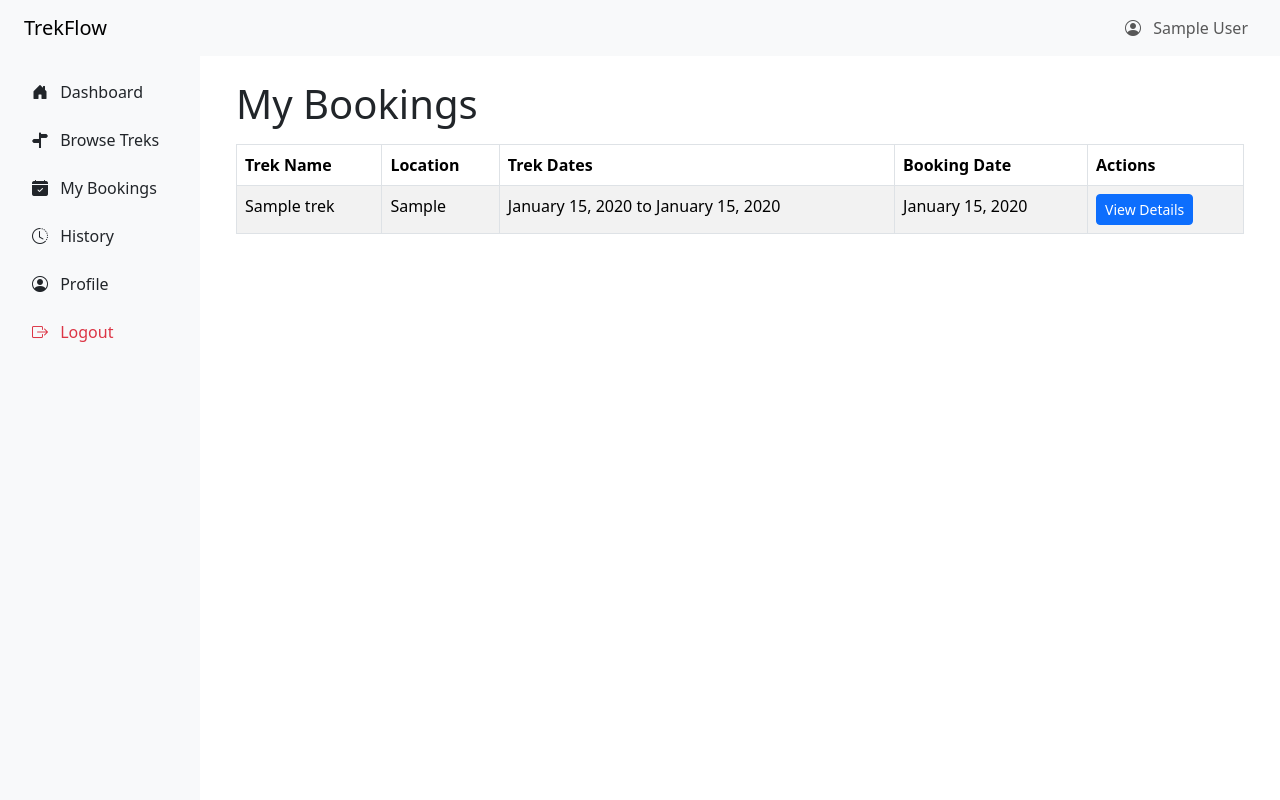
After one commit to 25f2000889/trekking-management-app, a Flask app: template templates/trekker/my_bookings.html in a window 1280 px wide. The commit adds this page. Run offline with Flask 3, Linux system fonts and the light colour scheme; the template is opened without the code that fills it: values that come from a table or form of the project are taken from there, others are empty; the visitor is signed in with stand-in values (Sample User, id 1); tables that the repository leaves empty hold one stand-in row (values such as "Sample post"); parts of the project's set-up code (start-up, migrations or seed data) failed here and were passed over; some libraries are stand-ins or nearby versions.

Commit message:
Milestone-4 TMA: User Dashboard and Trek Booking System (Implement user see their current bookings and booking history)

```diff
--- a/templates/components/trekker/sidebar.html
+++ b/templates/components/trekker/sidebar.html
@@ -11,6 +11,20 @@
             <a class="nav-link primary" href="{{ url_for('trekker.treks') }}">
                 <i class="bi bi-signpost-split-fill me-2"></i>
                 Browse Treks
+            </a>
+        </div>
+
+        <div class="w-100 py-2 px-3 {% if tab == 'my_bookings' %}active{% endif %}">
+            <a class="nav-link primary" href="{{ url_for('trekker.my_bookings') }}">
+                <i class="bi bi-calendar-check-fill me-2"></i>
+                My Bookings
+            </a>
+        </div>
+
+        <div class="w-100 py-2 px-3 {% if tab == 'history' %}active{% endif %}">
+            <a class="nav-link primary" href="{{ url_for('trekker.history') }}">
+                <i class="bi bi-clock-history me-2"></i>
+                History
             </a>
         </div>
 
--- /dev/null
+++ b/templates/trekker/my_bookings.html
@@ -0,0 +1,38 @@
+{% extends "trekker/base.html" %}
+
+{% block title %}My Bookings{% endblock %}
+
+{% block content %}
+<div class="container">
+    <h1 class="mb-3">My Bookings</h1>
+    {% include "components/shared/alerts.html" %}
+    {% if trek_bookings|length > 0 %}
+        <table class="table table-striped table-bordered">
+            <thead>
+                <tr>
+                    <th scope="col">Trek Name</th>
+                    <th scope="col">Location</th>
+                    <th scope="col">Trek Dates</th>
+                    <th scope="col">Booking Date</th>
+                    <th scope="col">Actions</th>
+                </tr>
+            </thead>
+            <tbody>
+                {% for booking in trek_bookings %}
+                    <tr>
+                        <td>{{ booking.trek.name }}</td>
+                        <td>{{ booking.trek.location }}</td>
+                        <td>{{ booking.trek.start_date.strftime("%B %d, %Y") }} to {{ booking.trek.end_date.strftime("%B %d, %Y") }}</td>
+                        <td>{{ booking.booking_date.strftime("%B %d, %Y") }}</td>
+                        <td>
+                            <a href="{{ url_for('trekker.trek_details', trek_id=booking.trek.id) }}" class="btn btn-primary btn-sm">View Details</a>
+                        </td>
+                    </tr>
+                {% endfor %}
+            </tbody>
+        </table>
+    {% else %}
+        <p>You have no bookings. <a href="{{ url_for('trekker.treks') }}">Browse Treks</a></p>
+    {% endif %}
+</div>
+{% endblock %}
```
Also changed, not shown: routes/web/trekker.py (+16 -0 lines), templates/trekker/history.html (added, +36 -0 lines).
